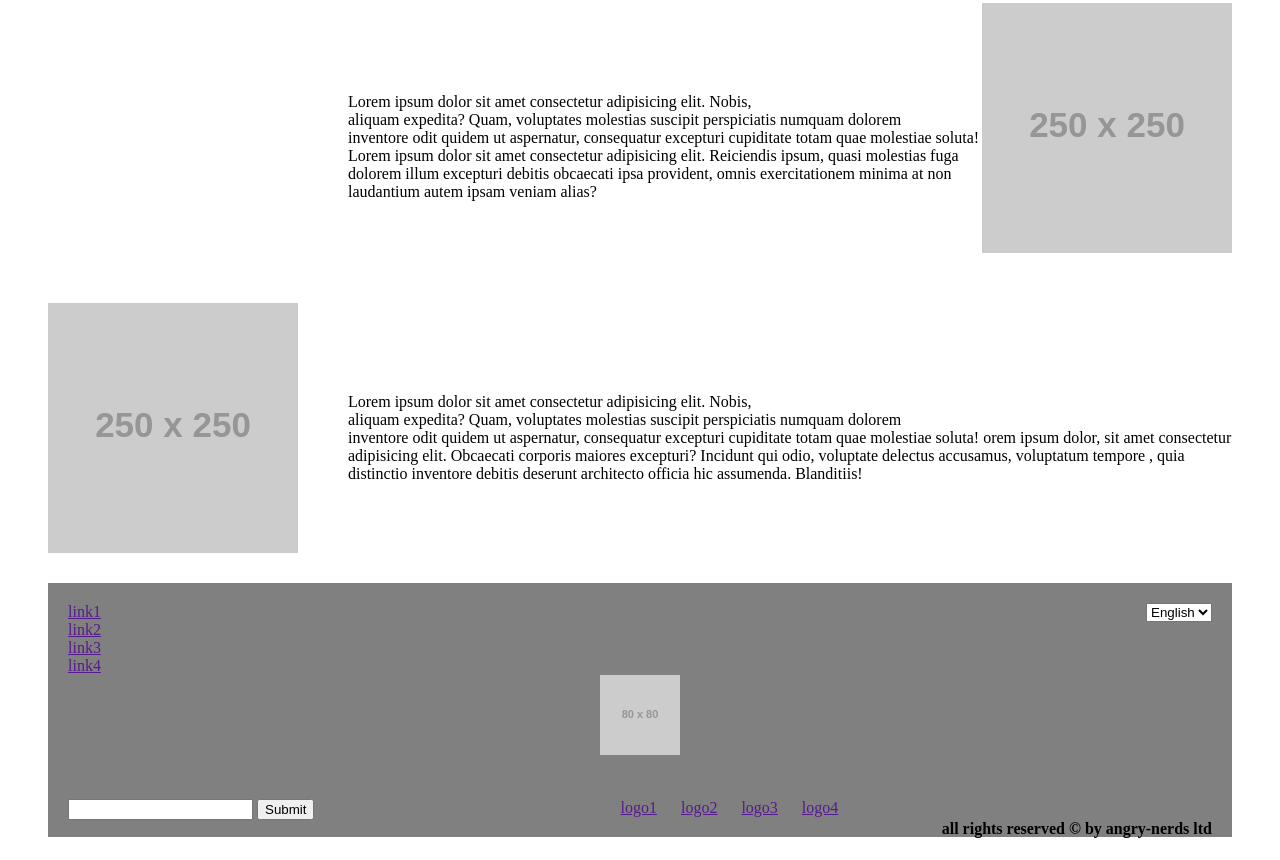
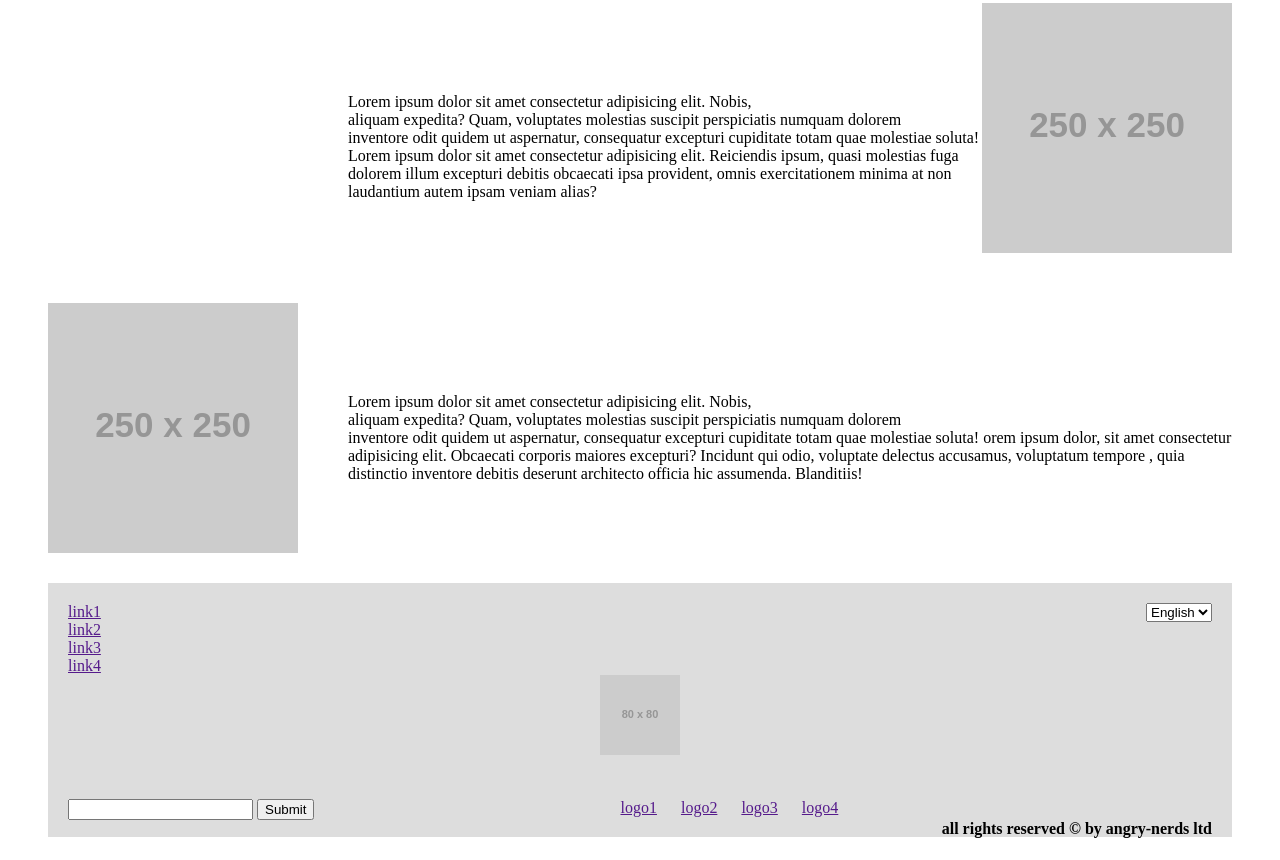
Before and after one commit to 201-angry-nerds/201-Final-angry-nerds, a plain HTML site: page index.html in a window 1280 px wide. Shown: the part 963-1823 px from the top of the page. Drawn offline with Linux system fonts and the light colour scheme; placeholder pictures from the web are drawn by us.

Commit message:
added the structure of first page

```diff
--- a/css/footer.css
+++ b/css/footer.css
@@ -1,5 +1,5 @@
 footer{
-    background-color: gray;
+    background-color: #DDDDDD;
     height: auto;
     padding: 20px;
 }
```
